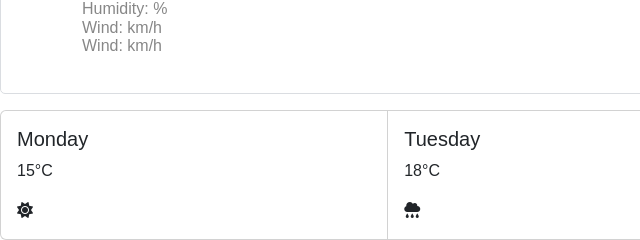
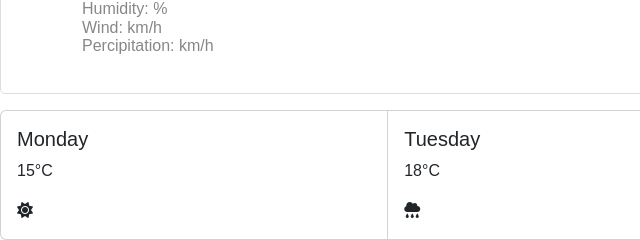
Before and after one commit to ElleFlood/SheCodesProject, a website built with Parcel: page index.html in a window 1280 px wide. Shown: the part 518-758 px from the top of the page, 0-640 px from the left. Built offline with nearby package versions, Linux system fonts and the light colour scheme; no server answers; a web font is replaced by a local one.

Commit message:
adding percipitation

```diff
--- a/index.html
+++ b/index.html
@@ -73,7 +73,7 @@
             Wind: <span id="wind"></span>km/h
           </li>
           <li>
-            Wind: <span id="percipitation"></span>km/h
+            Percipitation: <span id="percipitation"></span>km/h
           </li>
         </ul>
         </div>
```
